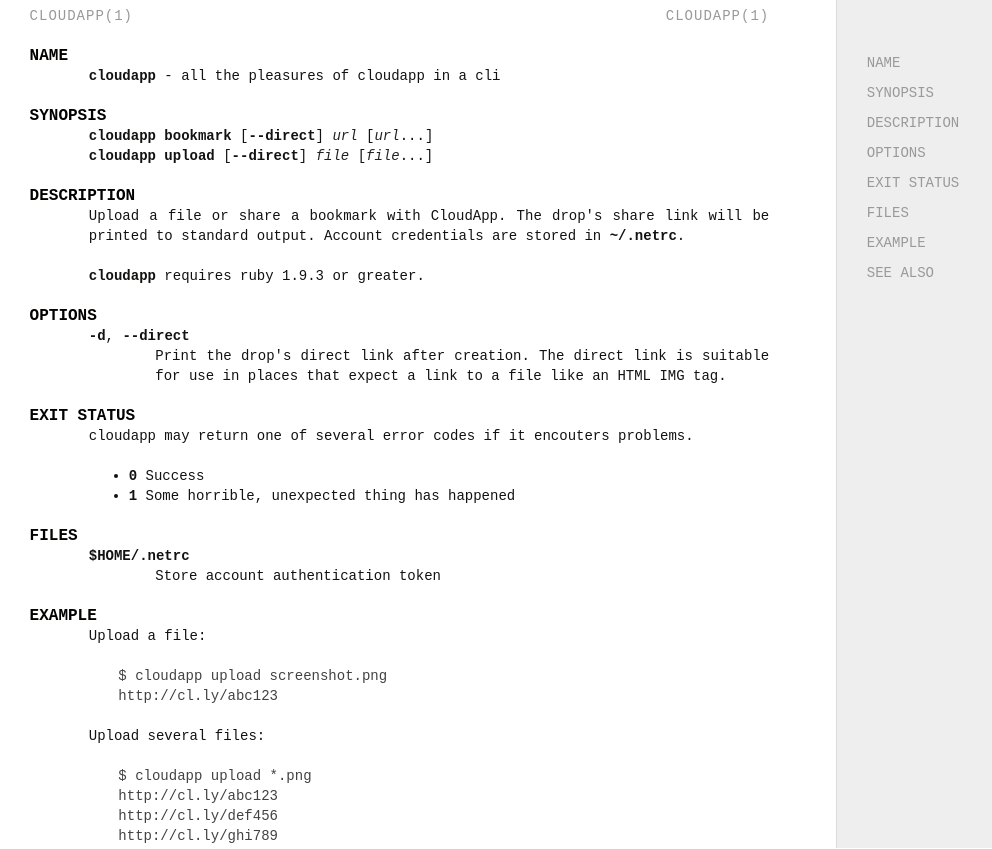
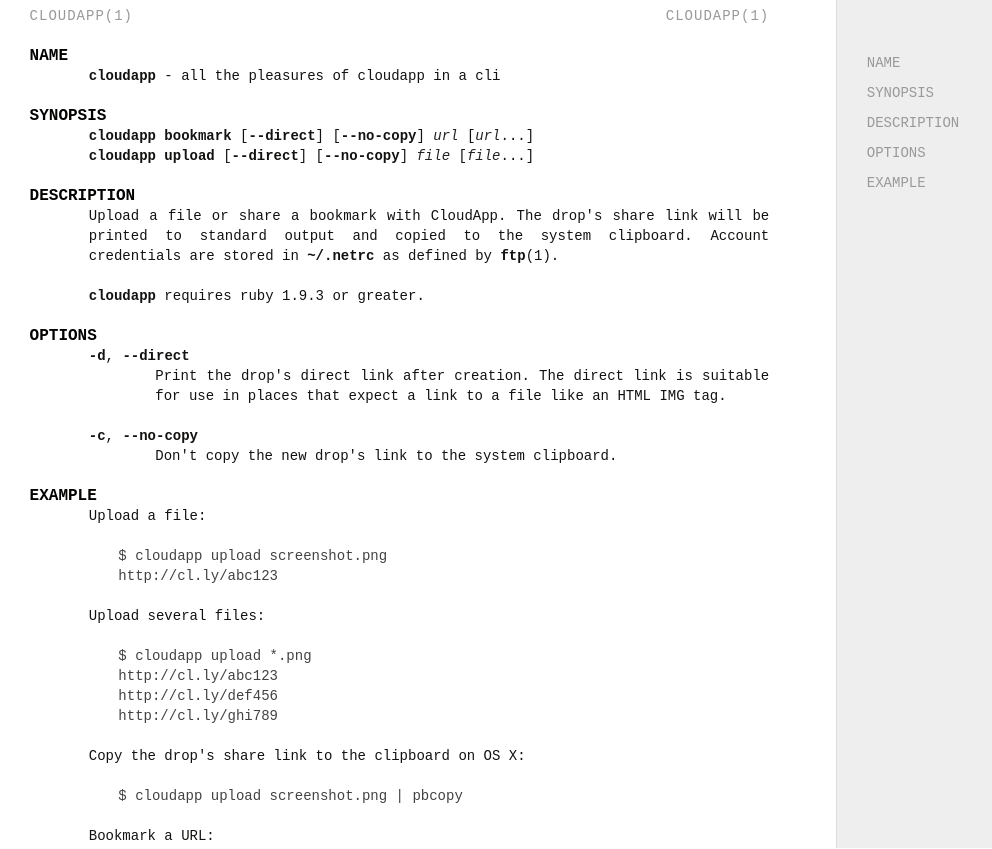
Before and after one commit to cloudapp/cloudapp.rb, a plain HTML site: page man/cloudapp.1.html in a window 1280 px wide. Shown: the top 849 px of the page, without its empty margins (0-992 px from the left). Drawn offline with Linux system fonts and the light colour scheme.

Commit message:
Remove unnecessary sections from man page

```diff
--- a/man/cloudapp.1.html
+++ b/man/cloudapp.1.html
@@ -63,10 +63,7 @@
     <a href="#SYNOPSIS">SYNOPSIS</a>
     <a href="#DESCRIPTION">DESCRIPTION</a>
     <a href="#OPTIONS">OPTIONS</a>
-    <a href="#EXIT-STATUS">EXIT STATUS</a>
-    <a href="#FILES">FILES</a>
     <a href="#EXAMPLE">EXAMPLE</a>
-    <a href="#SEE-ALSO">SEE ALSO</a>
   </div>
 
   <ol class='man-decor man-head man head'>
@@ -82,38 +79,23 @@
 
 <h2 id="SYNOPSIS">SYNOPSIS</h2>
 
-<p><code>cloudapp bookmark</code> [<code>--direct</code>] <var>url</var> [<var>url</var>...]<br />
-<code>cloudapp upload</code>   [<code>--direct</code>] <var>file</var> [<var>file</var>...]</p>
+<p><code>cloudapp bookmark</code> [<code>--direct</code>] [<code>--no-copy</code>] <var>url</var> [<var>url</var>...]<br />
+<code>cloudapp upload</code>   [<code>--direct</code>] [<code>--no-copy</code>] <var>file</var> [<var>file</var>...]</p>
 
 <h2 id="DESCRIPTION">DESCRIPTION</h2>
 
 <p>Upload a file or share a bookmark with CloudApp. The drop's share link will be
-printed to standard output. Account credentials are stored in <code>~/.netrc</code>.</p>
+printed to standard output and copied to the system clipboard. Account
+credentials are stored in <code>~/.netrc</code> as defined by <code>ftp</code>(1).</p>
 
 <p><strong>cloudapp</strong> requires ruby 1.9.3 or greater.</p>
 
 <h2 id="OPTIONS">OPTIONS</h2>
 
 <dl>
-<dt><code>-d</code>, <code>--direct</code></dt><dd>Print the drop's direct link after creation. The direct link is suitable for
-use in places that expect a link to a file like an HTML IMG tag.</dd>
-</dl>
-
-
-<h2 id="EXIT-STATUS">EXIT STATUS</h2>
-
-<p>cloudapp may return one of several error codes if it encouters problems.</p>
-
-<ul>
-<li><code>0</code> Success</li>
-<li><code>1</code> Some horrible, unexpected thing has happened</li>
-</ul>
-
-
-<h2 id="FILES">FILES</h2>
-
-<dl>
-<dt><code>$HOME/.netrc</code></dt><dd>Store account authentication token</dd>
+<dt><code>-d</code>, <code>--direct</code></dt><dd><p>Print the drop's direct link after creation. The direct link is suitable for
+use in places that expect a link to a file like an HTML IMG tag.</p></dd>
+<dt><code>-c</code>, <code>--no-copy</code></dt><dd><p>Don't copy the new drop's link to the system clipboard.</p></dd>
 </dl>
 
 
@@ -150,10 +132,6 @@ http://cl.ly/abc123
 http://cl.ly/abc123/screenshot.png
 </code></pre>
 
-<h2 id="SEE-ALSO">SEE ALSO</h2>
-
-<p><code>ftp</code>(1)</p>
-
 
   <ol class='man-decor man-foot man foot'>
     <li class='tl'></li>
```
Also changed, not shown: 2 other files.
